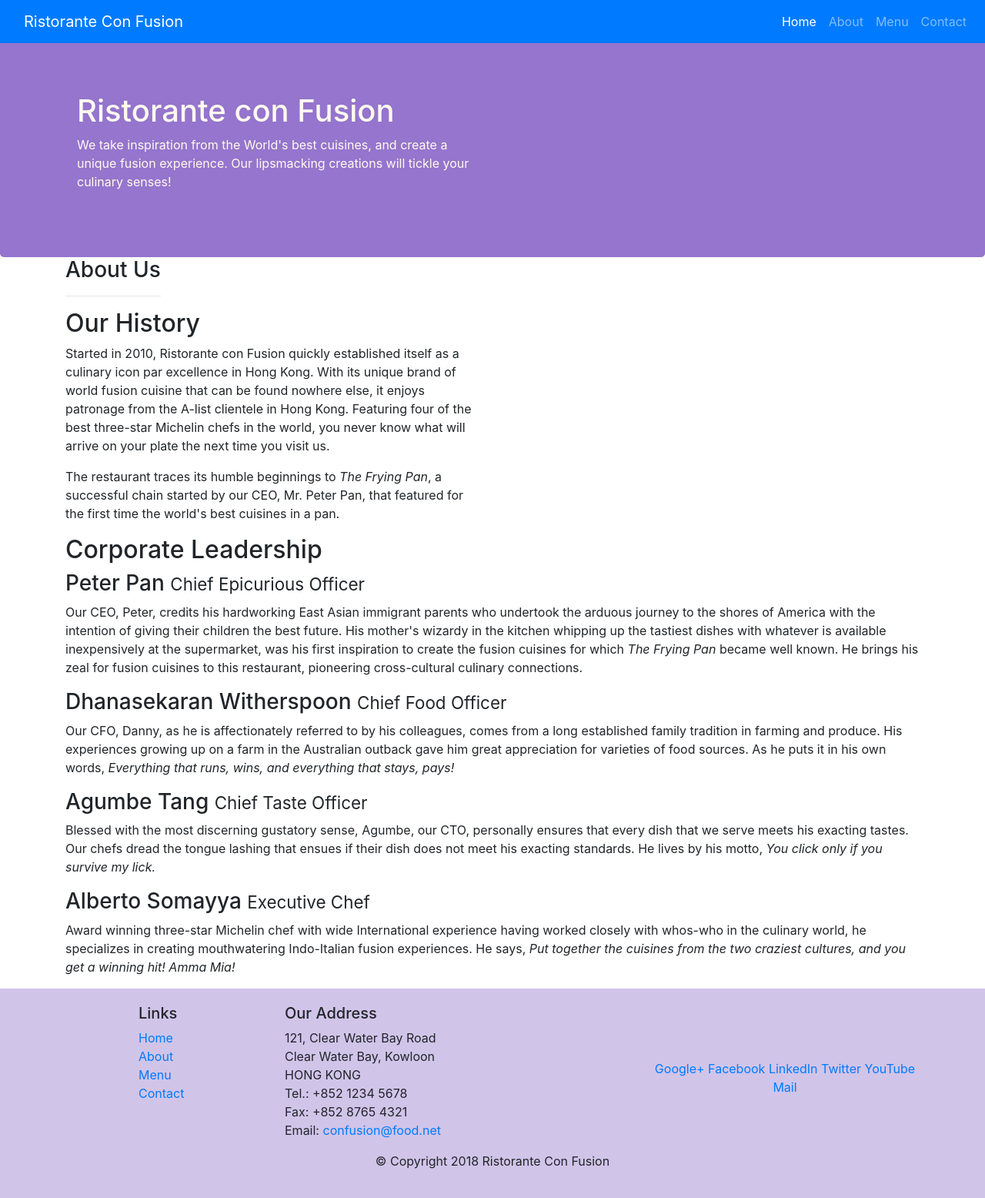
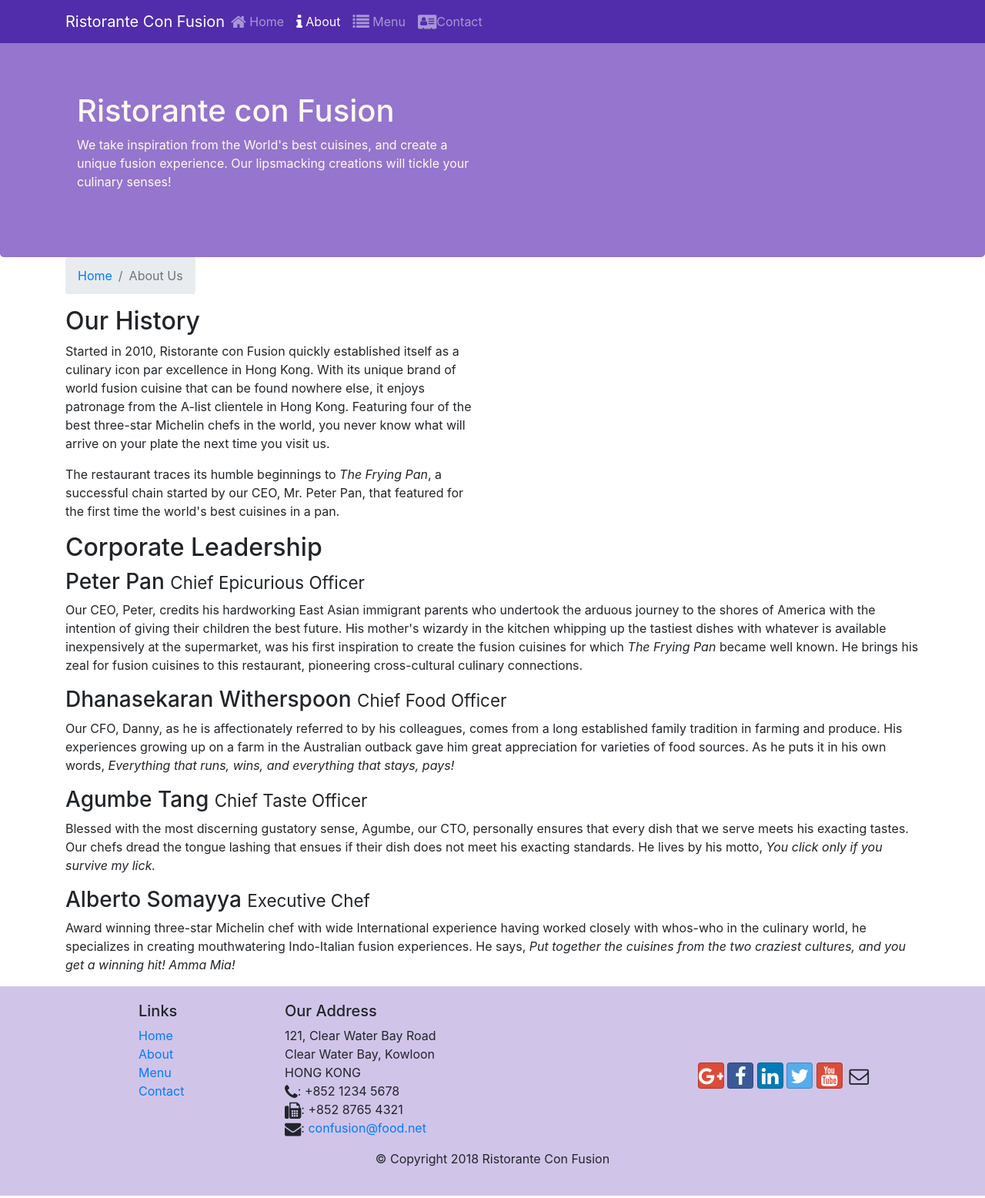
Before and after one commit to Shishira1203/FS-Bootstrap, a website: page aboutus.html in a window 1280 px wide. Shown: the whole page at 77% size. Drawn offline with nearby package versions, Linux system fonts and the light colour scheme.

Commit message:
Icon Fonts

```diff
--- a/aboutus.html
+++ b/aboutus.html
@@ -9,26 +9,28 @@
 
     <!-- Bootstrap CSS -->
     <link rel="stylesheet" href="node_modules/bootstrap/dist/css/bootstrap.min.css">
+    <link rel="stylesheet" href="node_modules/font-awesome/css/font-awesome.min.css">
+    <link rel="stylesheet" href="node_modules/bootstrap-social/bootstrap-social.css">
     <link rel="stylesheet" href="css/styles.css">
     <title>Ristorante Con Fusion: About Us</title>
 
 </head>
 
 <body>
-    <nav class="navbar navbar-dark navbar-expand-sm bg-primary fixed-top">
+    <nav class="navbar navbar-dark navbar-expand-sm fixed-top">
         <div class="container">
             <button class="navbar-toggler" type="button" data-toggle="collapse" data-target="#Navbar">
-                <span class="navbar-toggler-icon"></span>
+                 <span class="navbar-toggler-icon"></span>
             </button>
-            <a class="navbar-brand mr-auto" href="#">Ristorante Con Fusion</a>
-            <div class="collapse navbar-collapse" id="Navbar"></div></div>
+            <a class="navbar-brand mr-auto" href="./index.html">Ristorante Con Fusion</a>
+            <div class="collapse navbar-collapse" id="Navbar">
             <ul class="navbar-nav mr-auto">
-                 <li class="nav-item active"><a class="nav-link" href="./index.html">Home</a></li>
-                 <li class="nav-item"><a class="nav-link" href="./aboutus.html">About</a></li>
-                 <li class="nav-item"><a class="nav-link" href="#">Menu</a></li>
-                 <li class="nav-item"><a class="nav-link" href="#">Contact</a></li>
+                 <li class="nav-item"><a class="nav-link" href="./index.html"><span class="fa fa-home fa-lg"></span> Home</a></li>
+                 <li class="nav-item active"><a class="nav-link" href="#"><span class="fa fa-info fa-lg"></span> About</a></li>
+                 <li class="nav-item"><a class="nav-link" href="#"><span class="fa fa-list fa-lg"></span> Menu</a></li>
+                 <li class="nav-item"><a class="nav-link" href="#"><span class="fa fa-address-card fa-lg"></span>Contact</a></li>
             </ul>
-            </div>
+         </div>
         </div>
      </nav>
 
@@ -48,8 +50,10 @@
     <div class="container">
         <div class="row col-12 col-sm">
             <div>
-               <h3>About Us</h3>
-               <hr>
+                <ol class="col-12 breadcrumb">
+                    <li class="breadcrumb-item"><a href="./index.html">Home</a></li>
+                    <li class="breadcrumb-item active">About Us</li>
+                </ol>
             </div>
         </div>
 
@@ -86,7 +90,7 @@
                 <div class="col-4 offset-1 col-sm-2">
                     <h5>Links</h5>
                     <ul class="list-unstyled">
-                        <li><a href="#">Home</a></li>
+                        <li><a href="./index.html">Home</a></li>
                         <li><a href="#">About</a></li>
                         <li><a href="#">Menu</a></li>
                         <li><a href="#">Contact</a></li>
@@ -98,19 +102,19 @@
 		              121, Clear Water Bay Road<br>
 		              Clear Water Bay, Kowloon<br>
 		              HONG KONG<br>
-		              Tel.: +852 1234 5678<br>
-		              Fax: +852 8765 4321<br>
-		              Email: <a href="mailto:confusion@food.net">confusion@food.net</a>
+		              <i class="fa fa-phone fa-lg"></i>: +852 1234 5678<br>
+                      <i class="fa fa-fax fa-lg"></i>: +852 8765 4321<br>
+		              <i class="fa fa-envelope fa-lg"></i>: <a href="mailto:confusion@food.net">confusion@food.net</a>
 		           </address>
                 </div>
                 <div class="col-12 col-sm-4 align-self-center">
                     <div class="text-center">
-                        <a href="http://google.com/+">Google+</a>
-                        <a href="http://www.facebook.com/profile.php?id=">Facebook</a>
-                        <a href="http://www.linkedin.com/in/">LinkedIn</a>
-                        <a href="http://twitter.com/">Twitter</a>
-                        <a href="http://youtube.com/">YouTube</a>
-                        <a href="mailto:">Mail</a>
+                        <a  class="btn btn-social-icon btn-google" href="http://google.com/+"><i class="fa fa-google-plus fa-lg"></i></a>
+                        <a  class="btn btn-social-icon btn-facebook" href="http://www.facebook.com/profile.php?id="><i class="fa fa-facebook fa-lg"></i></a>
+                        <a  class="btn btn-social-icon btn-linkedin" href="http://www.linkedin.com/in/"><i class="fa fa-linkedin fa-lg"></i></a>
+                        <a  class="btn btn-social-icon btn-twitter" href="http://twitter.com/"><i class="fa fa-twitter fa-lg"></i></a>
+                        <a  class="btn btn-social-icon btn-google" href="http://youtube.com/"><i class="fa fa-youtube fa-lg"></i></a>
+                        <a  class="btn btn-social-icon" href="mailto:"><i class="fa fa-envelope-o fa-lg"></i></a>
                     </div>
                 </div>
            </div>
--- a/package.json
+++ b/package.json
@@ -15,6 +15,8 @@
   },
   "dependencies": {
     "bootstrap": "^4.5.0",
+    "bootstrap-social": "^5.1.1",
+    "font-awesome": "^4.7.0",
     "jquery": "^3.5.1",
     "popper.js": "^1.16.1"
   }
```
Also changed, not shown: index.html (+15 -13 lines), 1 other file.
